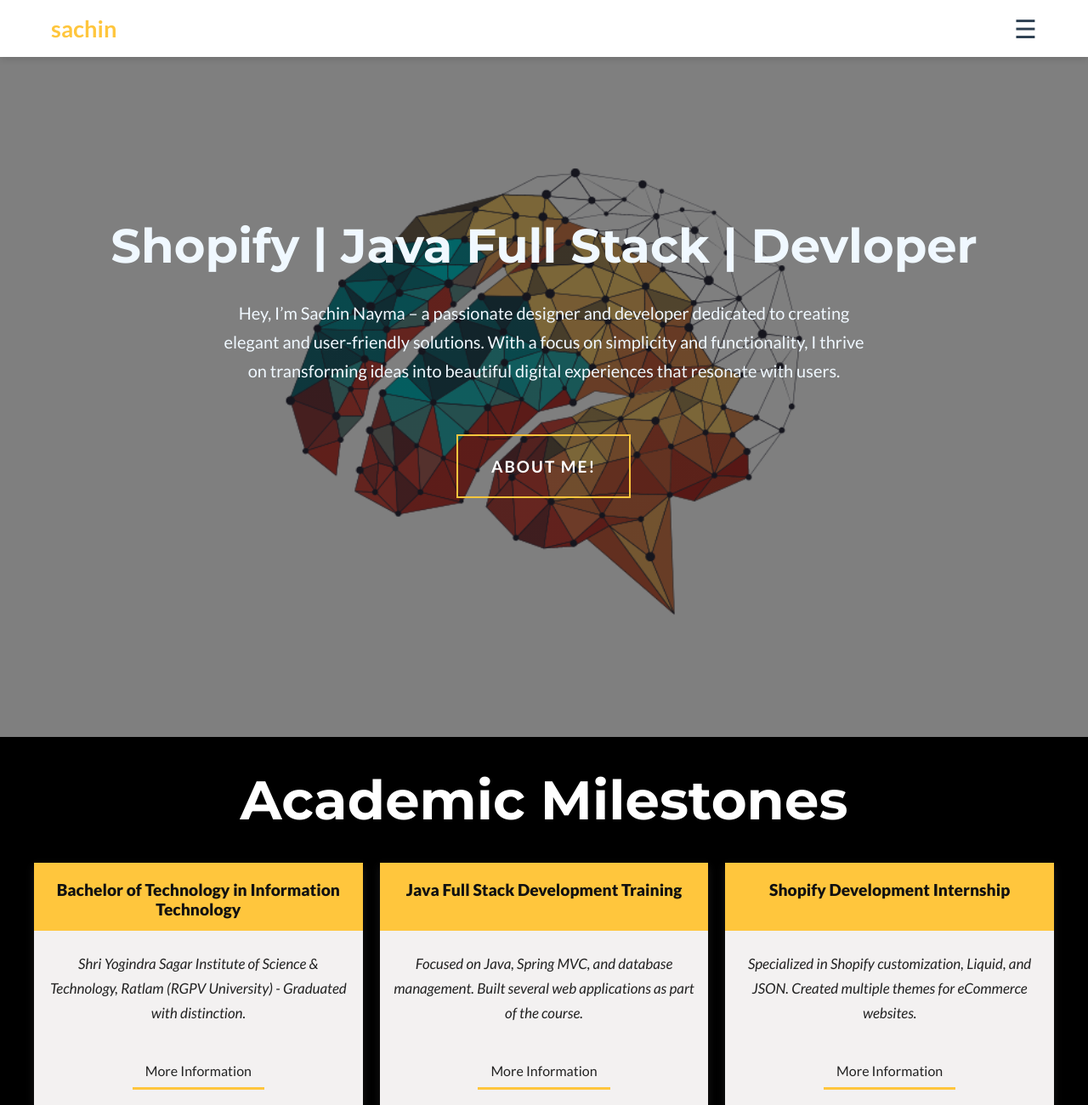
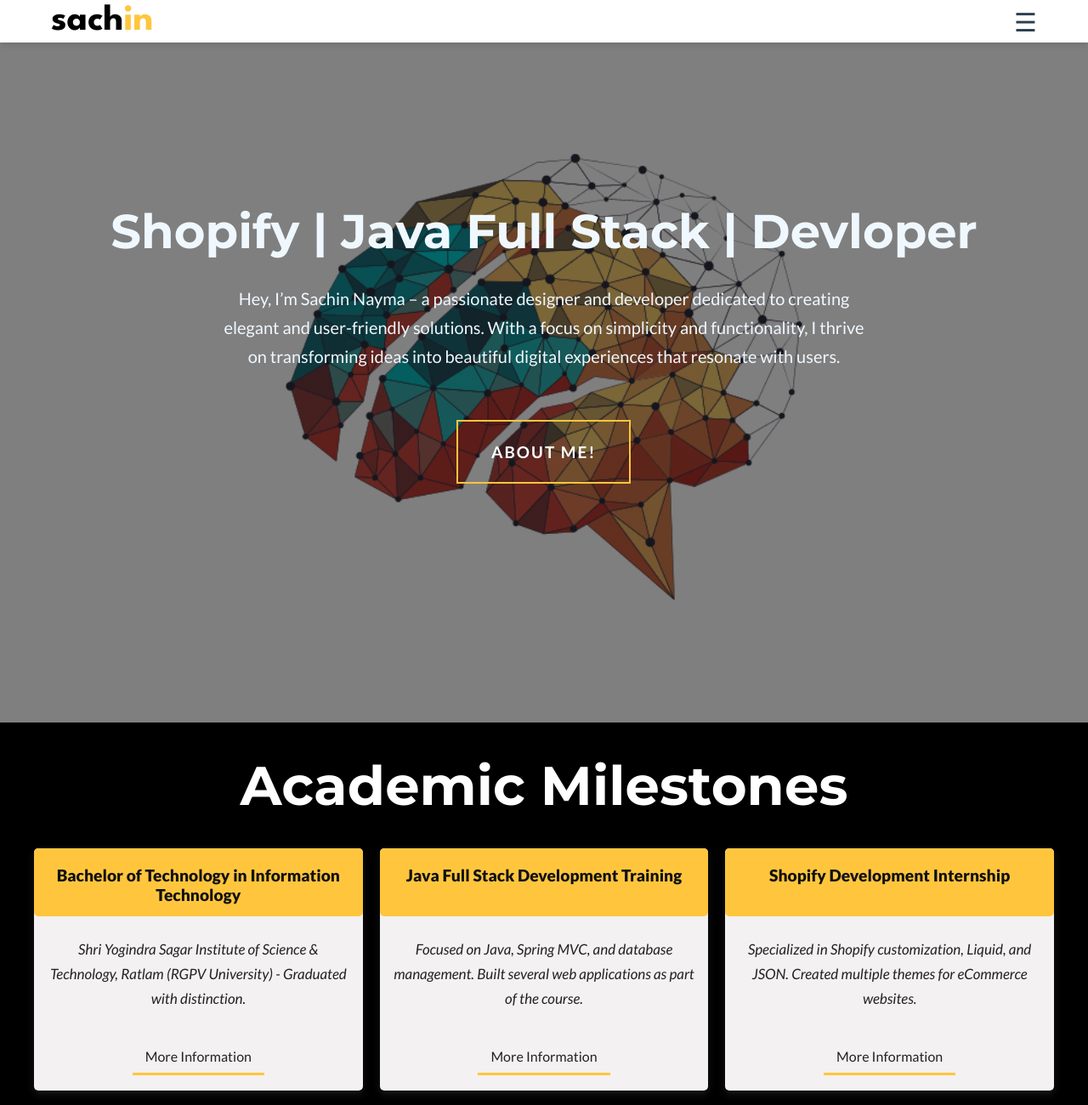
Before and after one commit to imschinn/imschinn, a plain HTML site: page index.html in a window 1280 px wide. Shown: the top 1300 px of the page at 85% size. Drawn offline with Linux system fonts and the light colour scheme.

Commit message:
Update style.css

```diff
--- a/style.css
+++ b/style.css
@@ -1,6 +1,7 @@
 @import url('https://fonts.googleapis.com/css2?family=Lato:ital,wght@0,100;0,300;0,400;0,700;0,900;1,100;1,300;1,400;1,700;1,900&display=swap');
 @import url('https://fonts.googleapis.com/css2?family=Montserrat:ital,wght@0,100..900;1,100..900&display=swap');
 @import url('https://fonts.googleapis.com/css2?family=Montserrat:ital,wght@0,100..900;1,100..900&display=swap');
+@import url('https://fonts.googleapis.com/css2?family=League+Spartan:wght@100..900&display=swap');
 
 body{
     font-family: "Lato", sans-serif;
@@ -15,10 +16,12 @@
 
 header {
   background-color: #FFFFFF;
-  padding: 15px 0;
+  padding: 5px 0;
   box-shadow: 0 4px 8px rgba(0, 0, 0, 0.1);
 }
-
+.class-in{
+  color: #ffc63d;
+}
 .nav-main {
   display: flex;
   justify-content: space-between;
@@ -28,12 +31,13 @@
   padding: 0 20px;
 }
 .logo-name a {
-  color: #ffc63d;
+  color: #000000;
   transition: color 0.2s ease;
 }
 .logo-name {
-  font-size: 1.7rem;
-  font-weight: bold;
+  font-size: 2.7rem;
+  font-weight: 700;
+  font-family: League Spartan;
   cursor: pointer;
   animation: slideInFromLeft 1s ease forwards;
 }
@@ -48,11 +52,6 @@
       opacity: 1;
   }
 }
-
-.logo-name a:hover {
-  color: #000000;
-}
-
 .menu-icon span {
   font-size: 30px;
   color: #2C3E50;
@@ -358,7 +357,12 @@
   font-family: "Montserrat", sans-serif;
   font-weight: 700;
 }
-
+.course-title {
+  border-radius: 5px;
+}
+.grid-item{
+  border-radius: 5px;
+}
 .image-all-container {
   margin-top: 64px;
   margin-bottom: 58px;
```
